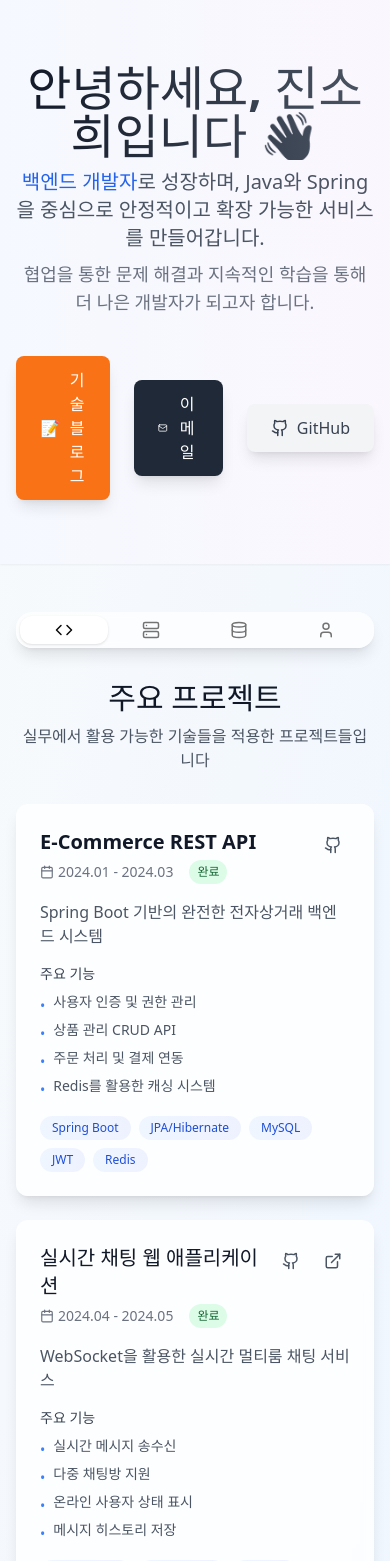
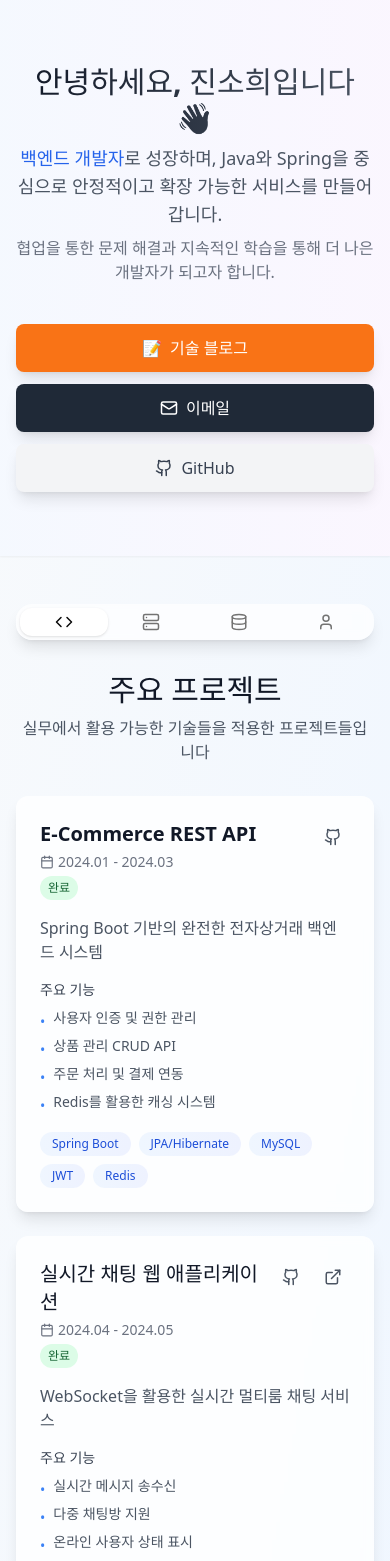
Before and after one commit to soheeGit/sohee-portfolio, a React (Vite) app: page / in a window 390 px wide. Shown: the top 1561 px of the page. Built offline with nearby package versions, Linux system fonts and the light colour scheme.

Commit message:
버튼 반응형으로 변경

```diff
--- a/src/pages/Portfolio.jsx
+++ b/src/pages/Portfolio.jsx
@@ -80,31 +80,31 @@ export default function Portfolio() {
         <div className="relative container mx-auto px-4 py-16 max-w-7xl">
           <div className="text-center space-y-6">
             <div className="space-y-2">
-              <h1 className="text-5xl font-bold bg-gradient-to-r from-gray-900 to-gray-600 bg-clip-text text-transparent">
+              <h1 className="text-3xl sm:text-4xl lg:text-5xl font-bold bg-gradient-to-r from-gray-900 to-gray-600 bg-clip-text text-transparent">
                 안녕하세요, 진소희입니다 👋
               </h1>
-              <p className="text-xl text-gray-600 max-w-2xl mx-auto">
+              <p className="text-lg sm:text-xl text-gray-600 max-w-2xl mx-auto">
                 <span className="font-semibold text-blue-600">백엔드 개발자</span>로 성장하며,
                 Java와 Spring을 중심으로 안정적이고 확장 가능한 서비스를 만들어갑니다.
               </p>
-              <p className="text-lg text-gray-500 max-w-xl mx-auto">
+              <p className="text-base sm:text-lg text-gray-500 max-w-xl mx-auto">
                 협업을 통한 문제 해결과 지속적인 학습을 통해 더 나은 개발자가 되고자 합니다.
               </p>
             </div>
 
-            <div className="flex justify-center items-center space-x-6 pt-4">
+            <div className="flex flex-col sm:flex-row justify-center items-center gap-3 sm:gap-4 pt-4">
               <a
                 href="https://63wlsthgml.tistory.com"
                 target="_blank"
                 rel="noopener noreferrer"
-                className="flex items-center space-x-2 px-6 py-3 bg-orange-500 text-white rounded-lg hover:bg-orange-600 transition-colors shadow-lg hover:shadow-xl"
+                className="w-full sm:w-auto flex items-center justify-center space-x-2 px-6 py-3 bg-orange-500 text-white rounded-lg hover:bg-orange-600 transition-colors shadow-lg hover:shadow-xl"
               >
                 <span>📝</span>
                 <span>기술 블로그</span>
               </a>
               <a
                 href="mailto:63wlsthgml@gmail.com"
-                className="flex items-center space-x-2 px-6 py-3 bg-gray-800 text-white rounded-lg hover:bg-gray-900 transition-colors shadow-lg hover:shadow-xl"
+                className="w-full sm:w-auto flex items-center justify-center space-x-2 px-6 py-3 bg-gray-800 text-white rounded-lg hover:bg-gray-900 transition-colors shadow-lg hover:shadow-xl"
               >
                 <Mail size={18} />
                 <span>이메일</span>
@@ -113,7 +113,7 @@ export default function Portfolio() {
                 href="https://github.com/soheeGit"
                 target="_blank"
                 rel="noopener noreferrer"
-                className="flex items-center space-x-2 px-6 py-3 bg-gray-100 text-gray-700 rounded-lg hover:bg-gray-200 transition-colors shadow-lg hover:shadow-xl"
+                className="w-full sm:w-auto flex items-center justify-center space-x-2 px-6 py-3 bg-gray-100 text-gray-700 rounded-lg hover:bg-gray-200 transition-colors shadow-lg hover:shadow-xl"
               >
                 <Github size={18} />
                 <span>GitHub</span>
@@ -157,16 +157,16 @@ export default function Portfolio() {
                 <Card key={index} className="group hover:shadow-2xl transition-all duration-300 border-0 shadow-lg bg-white/80 backdrop-blur-sm">
                   <CardContent className="p-6">
                     <div className="flex justify-between items-start mb-4">
-                      <div>
+                      <div className="flex-1 min-w-0">
                         <h3 className="text-xl font-bold text-gray-900 group-hover:text-blue-600 transition-colors">
                           {project.title}
                         </h3>
-                        <div className="flex items-center space-x-4 mt-1 text-sm text-gray-500">
+                        <div className="flex flex-col sm:flex-row sm:items-center sm:space-x-4 mt-1 text-sm text-gray-500 space-y-1 sm:space-y-0">
                           <span className="flex items-center space-x-1">
                             <Calendar size={14} />
                             <span>{project.period}</span>
                           </span>
-                          <span className={`px-2 py-1 rounded-full text-xs font-medium ${
+                          <span className={`self-start px-2 py-1 rounded-full text-xs font-medium ${
                             project.status === '완료'
                               ? 'bg-green-100 text-green-800'
                               : 'bg-blue-100 text-blue-800'
@@ -175,7 +175,7 @@ export default function Portfolio() {
                           </span>
                         </div>
                       </div>
-                      <div className="flex space-x-2">
+                      <div className="flex space-x-2 ml-4">
                         {project.github && (
                           <a
                             href={project.github}
@@ -501,10 +501,10 @@ export default function Portfolio() {
                   새로운 도전과 학습을 통해 더 나은 개발자가 되고 싶습니다.
                   협업할 수 있는 기회가 있다면 언제든 연락주세요.
                 </p>
-                <div className="flex justify-center space-x-4">
+                <div className="flex flex-col sm:flex-row justify-center gap-4">
                   <a
                     href="mailto:63wlsthgml@gmail.com"
-                    className="flex items-center space-x-2 px-6 py-3 bg-white/20 backdrop-blur-sm rounded-lg hover:bg-white/30 transition-colors"
+                    className="flex items-center justify-center space-x-2 px-6 py-3 bg-white/20 backdrop-blur-sm rounded-lg hover:bg-white/30 transition-colors"
                   >
                     <Mail size={18} />
                     <span>이메일 보내기</span>
@@ -513,7 +513,7 @@ export default function Portfolio() {
                     href="https://63wlsthgml.tistory.com"
                     target="_blank"
                     rel="noopener noreferrer"
-                    className="flex items-center space-x-2 px-6 py-3 bg-white/20 backdrop-blur-sm rounded-lg hover:bg-white/30 transition-colors"
+                    className="flex items-center justify-center space-x-2 px-6 py-3 bg-white/20 backdrop-blur-sm rounded-lg hover:bg-white/30 transition-colors"
                   >
                     <span>📝</span>
                     <span>블로그 방문</span>
```
